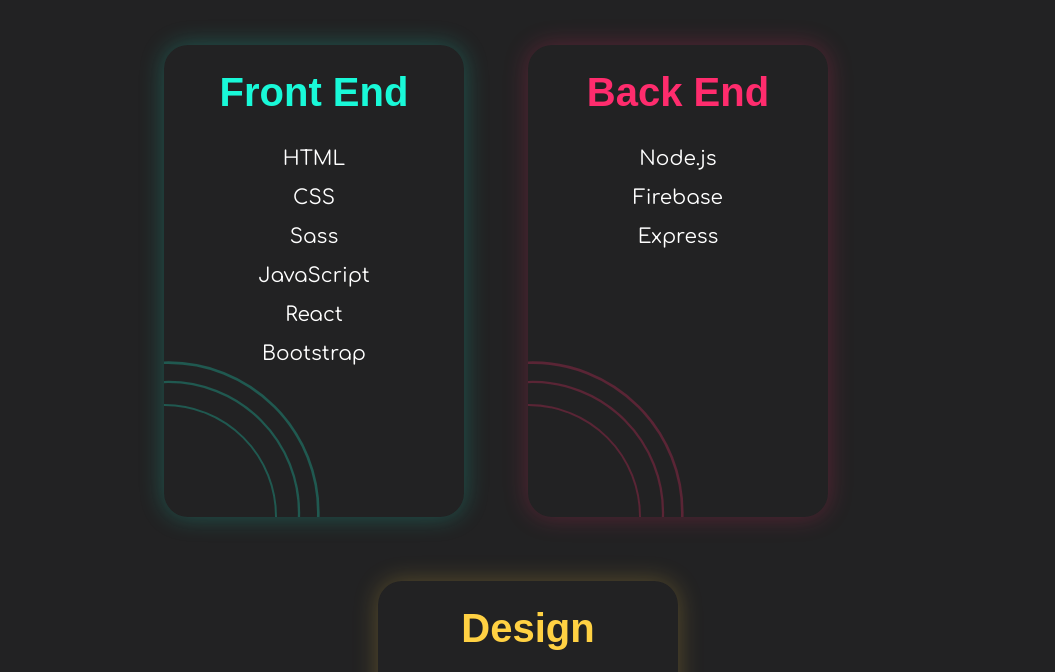
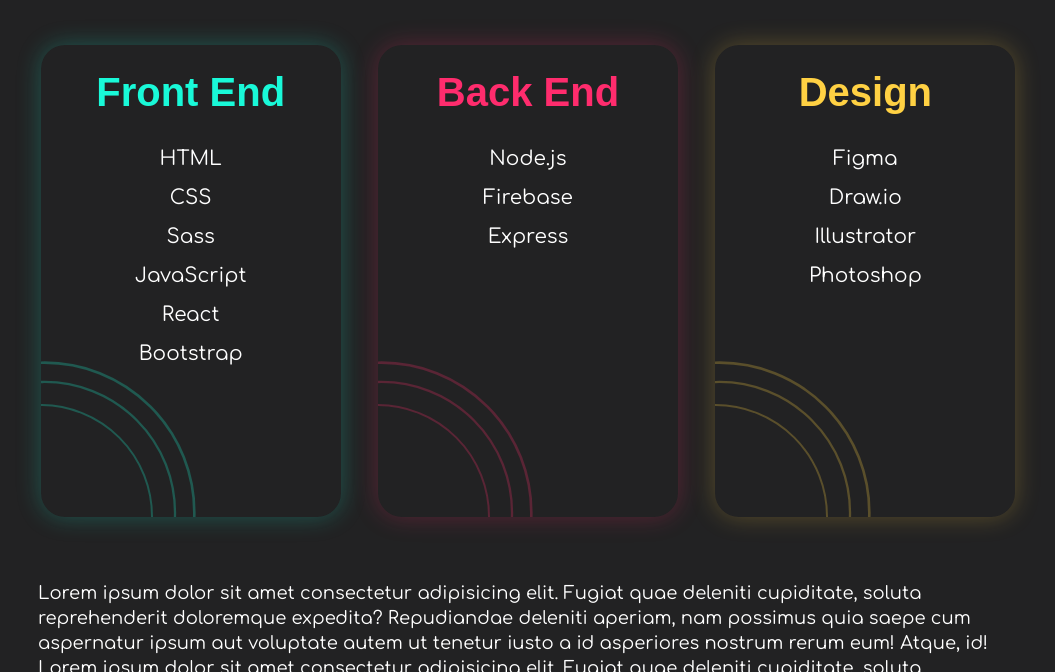
Before and after one commit to Dominik-Ilja-Devvv/website-portfolio, a website: page dist/index.html in a window 1280 px wide. Shown: the part 2128-2800 px from the top of the page, without its empty margins (212-1267 px from the left). Drawn offline with nearby package versions, Linux system fonts and the light colour scheme; a web font is replaced by a local one.

Commit message:
Made Skills Card section responsive

```diff
--- a/src/scss/style.scss
+++ b/src/scss/style.scss
@@ -101,16 +101,16 @@
 
 .container, .container-center {
   max-width: 1280px;
-  padding-right: 75px;
-  padding-left: 75px;
+  padding-right: 10px;
+  padding-left: 10px;
 
-  @media only screen and (max-width: 768px) {
+  @media only screen and (min-width: 500px) {
     padding-right: 25px;
     padding-left: 25px;
   }
-  @media only screen and (max-width: 500px) {
-    padding-right: 10px;
-    padding-left: 10px;
+  @media only screen and (min-width: 768px) {
+    padding-right: 50px;
+    padding-left: 50px;
   }
 }
 
@@ -464,13 +464,18 @@
   }
 
   .skills {
-    // padding-bottom: 7rem; // testing
 
     &__cards {
-      display: flex;
-      flex-wrap: wrap;
-      justify-content: center;
-      margin-bottom: 3rem;
+      display: grid;
+      grid-template-columns: repeat(auto-fit, minmax(17.5rem, 1fr));
+      justify-items: center;
+      row-gap: 4rem;
+      column-gap: 2rem;
+      margin-bottom: 4rem;
+      // display: flex;
+      // flex-wrap: wrap;
+      // justify-content: center;
+      // margin-bottom: 3rem;
     }
     &__card {
       position: relative;
@@ -479,16 +484,16 @@
       min-height: 472px;
       padding-top: 1.5rem;
       padding-bottom: 1.5rem;
-      margin-bottom: 4rem;
+      // margin-bottom: 4rem;
       overflow: hidden;
       text-align: center;
       border-radius: 24px;
       box-shadow: 0 0 25px 0 currentColor;
       transition: all 0.35s, outline 0s;
 
-      &:not(:last-child) {
-        margin-right: 4rem;
-      }
+      // &:not(:last-child) {
+      //   margin-right: 4rem;
+      // }
 
       &:hover, &:focus {
         transform: translateY(-2rem);
```
Also changed, not shown: dist/css/style.css, 1 other file.
